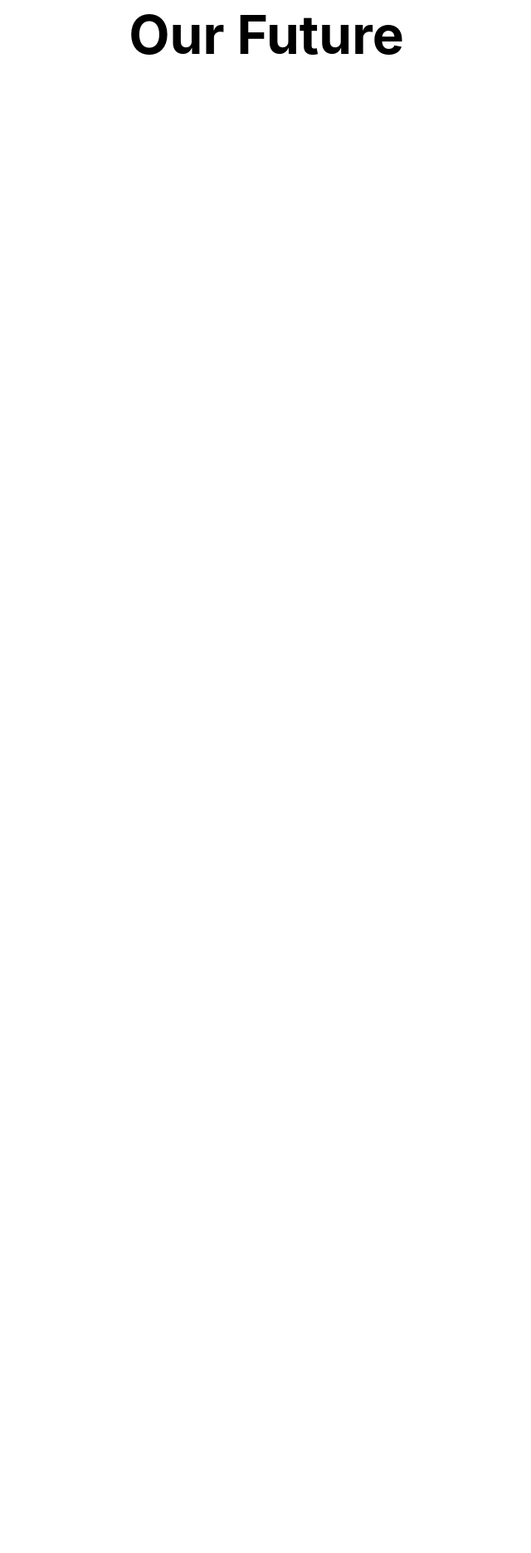
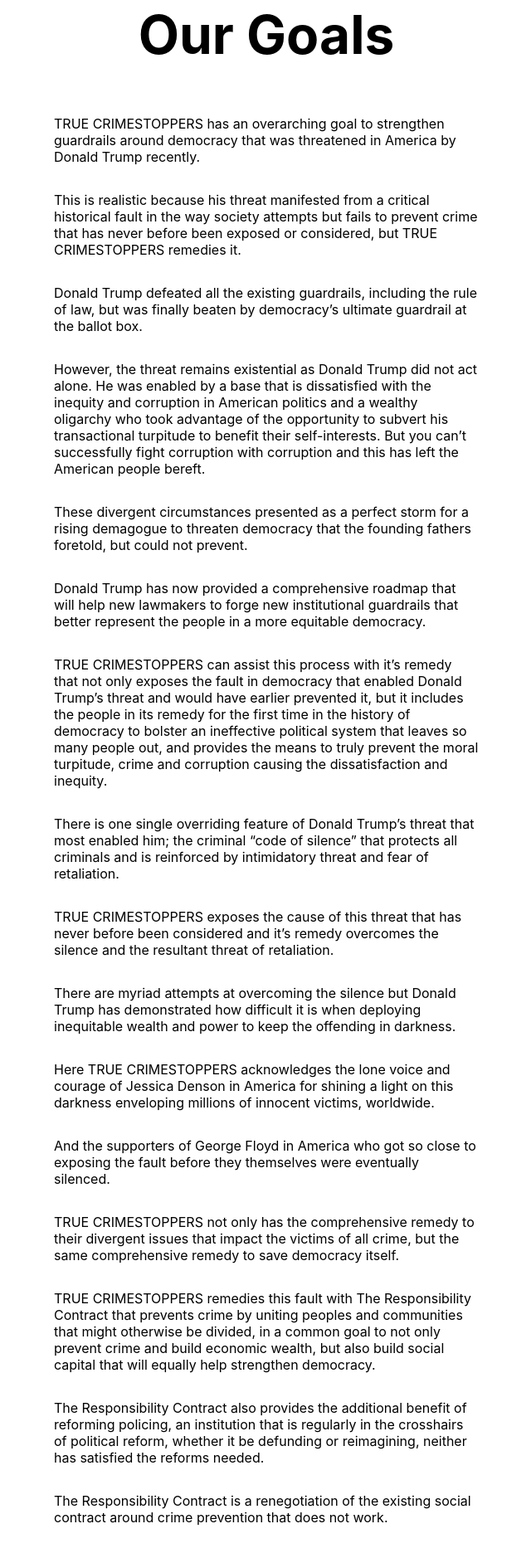
Before and after one commit to berneymark/TrueCrimestoppers, a React (Create React App) app: page /about/future in a window 1280 px wide. Shown: the part 100-1972 px from the top of the page at 83% size, without its empty margins (319-959 px from the left). Before the commit the page ends 800 px from the top, so only its background shows below. Built offline with nearby package versions, Linux system fonts and the light colour scheme.

Commit message:
added article about our goals

```diff
--- a/src/App.css
+++ b/src/App.css
@@ -265,7 +265,7 @@
   .article-content {
     display: flex;
     flex-direction: column-reverse;
-    justify-content: start;
+    justify-content: flex-start;
     align-items: center;
   }
 
--- a/src/pages/about/Future.js
+++ b/src/pages/about/Future.js
@@ -4,7 +4,58 @@
   render() {
     return (
       <main class="article" id="our-idea">
-        <h1>Our Future</h1>
+        <h1>Our Goals</h1>
+        <p>
+          TRUE CRIMESTOPPERS has an overarching goal to strengthen guardrails around democracy that was threatened in America by Donald Trump recently.
+        </p>
+        <p>
+          This is realistic because his threat manifested from a critical historical fault in the way society attempts but fails to prevent crime that has never before been exposed or considered, but TRUE CRIMESTOPPERS remedies it.
+        </p>
+        <p>
+          Donald Trump defeated all the existing guardrails, including the rule of law, but  was finally beaten by democracy’s ultimate guardrail at the ballot box.
+        </p>
+        <p>
+          However, the threat remains existential as Donald Trump did not act alone. He was enabled by a base that is dissatisfied with the inequity and corruption in American politics and a wealthy oligarchy who took advantage of the opportunity to subvert his transactional turpitude to benefit their self-interests. But you can’t successfully fight corruption with corruption and this has left the American people bereft.
+        </p>
+        <p>
+          These divergent circumstances presented as a perfect storm for a rising demagogue to threaten democracy that the founding fathers foretold, but could not prevent.
+        </p>
+        <p>
+          Donald Trump has now provided a comprehensive roadmap that will help new lawmakers to forge new institutional guardrails that better represent the people in a more equitable democracy.
+        </p>
+        <p>
+          TRUE CRIMESTOPPERS can assist this process with it’s remedy that not only exposes the fault in democracy that enabled Donald Trump’s threat and would have earlier prevented it, but it includes the people in its remedy for the first time in the history of democracy to bolster an ineffective political system that leaves so many people out, and provides the means to truly prevent the moral turpitude, crime and corruption causing the dissatisfaction and inequity.
+        </p>
+        <p>
+          There is one single overriding feature of Donald Trump’s threat that most enabled him; the criminal “code of silence” that protects all criminals and is reinforced by intimidatory threat and fear of retaliation.
+        </p>
+        <p>
+          TRUE CRIMESTOPPERS exposes the cause of this threat that has never before been considered and it’s remedy overcomes the silence and the resultant threat of retaliation.
+        </p>
+        <p>
+          There are myriad attempts at overcoming the silence but Donald Trump has demonstrated how difficult it is when deploying inequitable wealth and power to keep the offending in darkness.
+        </p>
+        <p>
+          Here TRUE CRIMESTOPPERS acknowledges the lone voice and courage of Jessica Denson in America for shining a light on this darkness enveloping millions of innocent victims, worldwide.
+        </p>
+        <p>
+          And the supporters of George Floyd in America who got so close to exposing the fault before they themselves were eventually silenced.
+        </p>
+        <p>
+          TRUE CRIMESTOPPERS not only has the comprehensive remedy to their divergent issues that impact the victims of all crime, but the same comprehensive remedy to save democracy itself.
+        </p>
+        <p>
+          TRUE CRIMESTOPPERS remedies this fault with The Responsibility Contract that prevents crime by uniting peoples and communities that might otherwise be divided, in a common goal to not only prevent crime and build economic wealth, but also build social capital that will equally help strengthen democracy.
+        </p>
+        <p>
+          The Responsibility Contract also provides the additional benefit of reforming policing, an institution that is regularly in the crosshairs of political reform, whether it be defunding or reimagining, neither has satisfied the reforms needed.
+        </p>
+        <p>
+          The Responsibility Contract is a renegotiation of the existing social contract around crime prevention that does not work.
+        </p>
+        <p>
+          Successful crime prevention outcomes together with building social capital and reforming the policing and the criminal justice institutions will ensure TRUE CRIMESTOPPERS achieves its overarching goal to strengthen democracy.
+        </p>
       </main>
     );
   }
```
